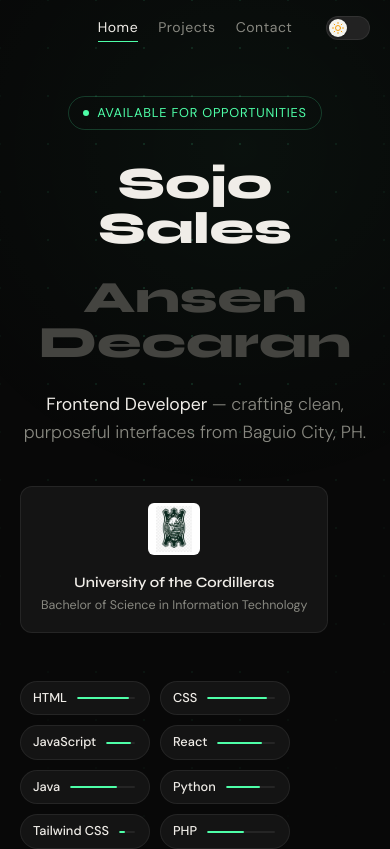
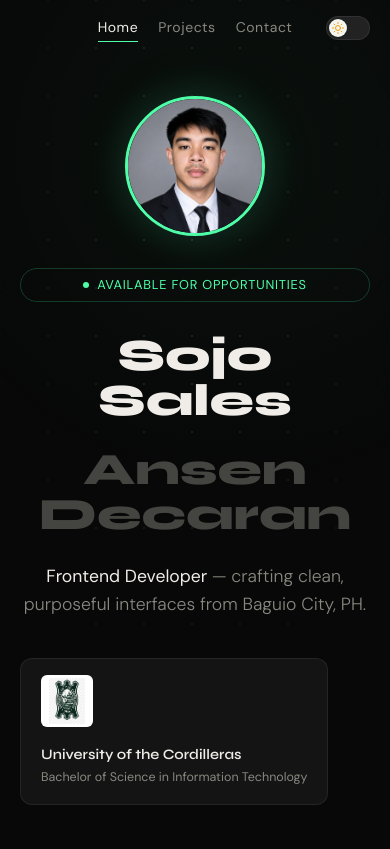
Before and after one commit to sojiyou/Portfolio, a React (Create React App) app: page / in a window 390 px wide. Shown: the top 849 px of the page. Built offline with nearby package versions, Linux system fonts and the light colour scheme; no server answers; the database is empty.

Commit message:
revert desktop to side-by-side layout, keep profile on top only on mobile

```diff
--- a/src/components/Hero.css
+++ b/src/components/Hero.css
@@ -14,21 +14,21 @@
 .hero__inner {
   position: relative;
   z-index: 2;
-  max-width: 700px;
+  max-width: 1100px;
   margin: 0 auto;
   width: 100%;
   display: flex;
-  flex-direction: column;
-  align-items: center;
+  align-items: flex-start;
+  gap: 3rem;
 }
 .hero__content {
-  width: 100%;
+  flex: 1;
   max-width: 640px;
-  text-align: center;
 }
 .hero__image {
-  width: min(200px, 40vw);
-  margin-bottom: 2rem;
+  flex-shrink: 0;
+  width: min(280px, 35vw);
+  margin-top: 0.5rem;
 }
 .hero__image img {
   width: 100%;
@@ -50,7 +50,6 @@
   padding: 6px 14px;
   border-radius: 999px;
 }
-.hero__badge { margin-left: auto; margin-right: auto; }
 .hero__badge-dot {
   width: 6px;
   height: 6px;
@@ -80,9 +79,6 @@
   font-weight: 300;
   margin-bottom: 2.5rem;
   max-width: 500px;
-  text-align: center;
-  margin-left: auto;
-  margin-right: auto;
 }
 .hero__role-accent {
   color: var(--text-primary);
@@ -160,7 +156,11 @@
 
 @media (max-width: 680px) {
   .hero { padding: 6rem 1.25rem 4rem; }
-  .hero__image { width: 140px; margin-bottom: 1.5rem; }
-  .hero__edu { flex-direction: column; align-items: center; text-align: center; }
-  .hero__edu-logo { margin: 0 auto; }
+  .hero__inner { flex-direction: column-reverse; align-items: center; gap: 2rem; }
+  .hero__content { text-align: center; }
+  .hero__badge { display: flex; justify-content: center; }
+  .hero__image { width: 140px; margin-top: 0; }
+  .hero__skills-grid { justify-content: center; }
+  .hero__cta { justify-content: center; }
+  .hero__edu { flex-direction: column; align-items: flex-start; text-align: left; }
 }
```
